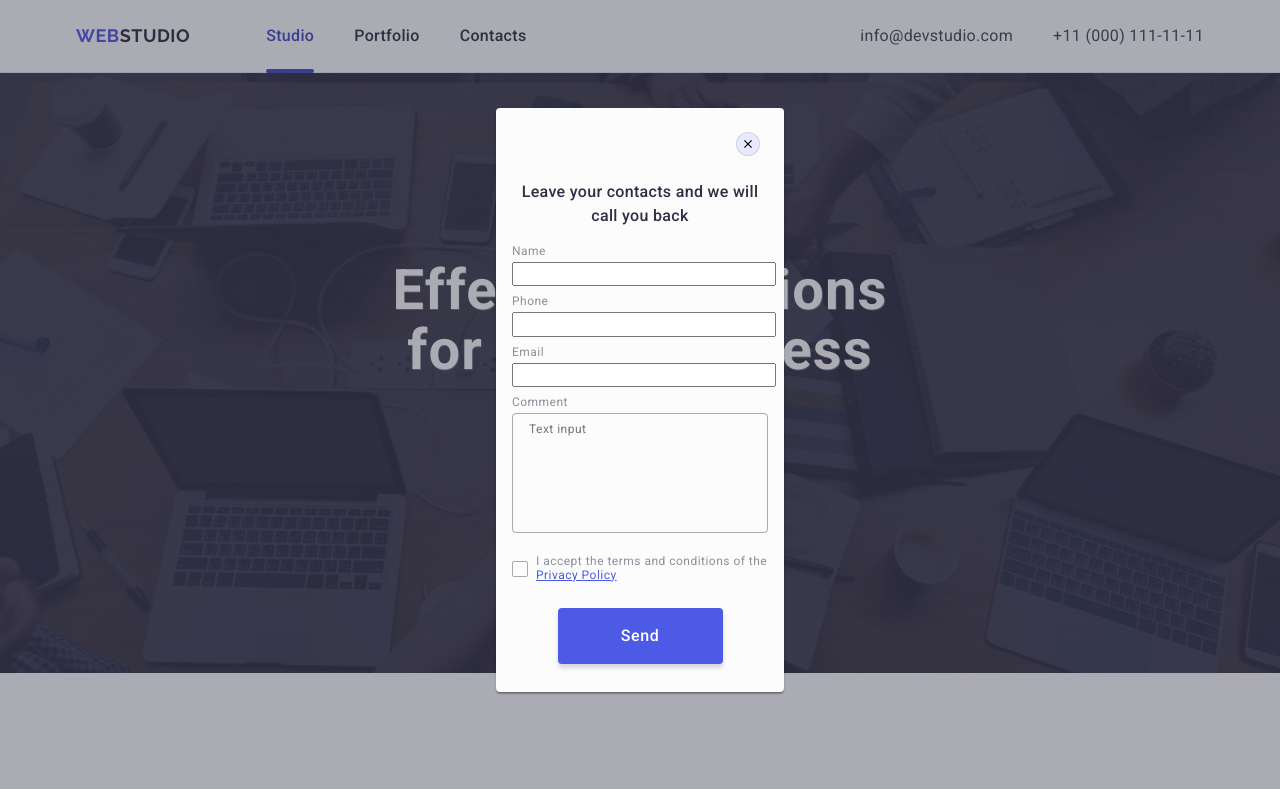
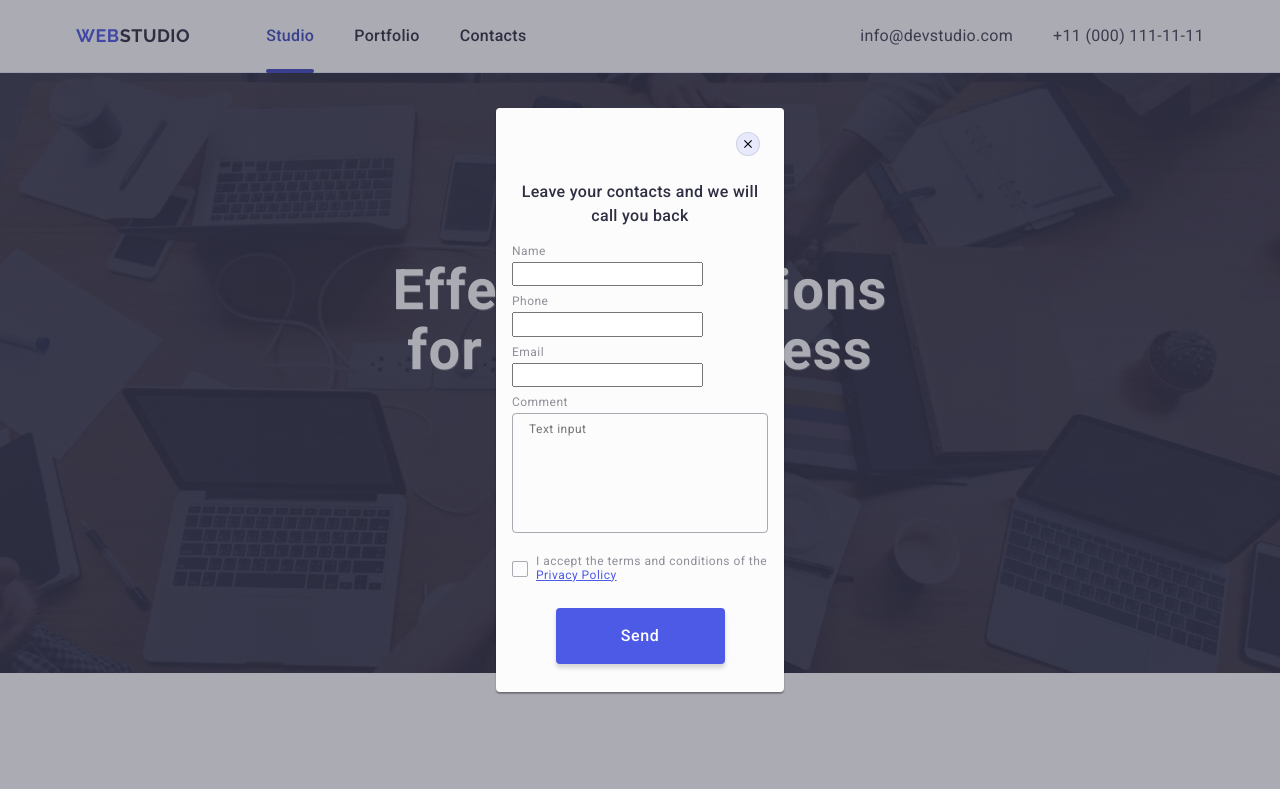
Before and after one commit to Kensay81/goit-markup-hw-05, a plain HTML site: page index.html in a window 1280 px wide. Shown: the top 789 px of the page. Drawn offline with nearby package versions, Linux system fonts and the light colour scheme.

```diff
--- a/css/styles.css
+++ b/css/styles.css
@@ -546,6 +546,7 @@ ul,ol {
     border: 1px solid var(--white-color);
     border-radius: 4px;
     width: 100%;
+    width: 264px;
     height: 40px;
     box-shadow: 0 4px 4px 0 rgba(0, 0, 0, 0.15);
     background-color: transparent;
@@ -568,6 +569,7 @@ ul,ol {
 
 .send-btn {
     width: 165px;
+    min-width: 165px;
     margin: 0 auto;
     display: flex;
     background-color: var(--primary-brand-color);
@@ -712,10 +714,6 @@ ul,ol {
     transition: fill 250ms cubic-bezier(0.4, 0, 0.2, 1);
 }
 
-.modal-input{
-    width: 264px;
-}
-
 .modal-input:hover,
 .modal-input:focus {
     border-color: var(--primary-brand-color);
@@ -805,7 +803,7 @@ ul,ol {
     background: var(--primary-brand-color);
     border-radius: 4px;
     padding: 16px 32px;
-    min-width: 165px;
+    min-width: 169px;
     height: 56px;
     margin: 0 auto;
     border: none;
```
